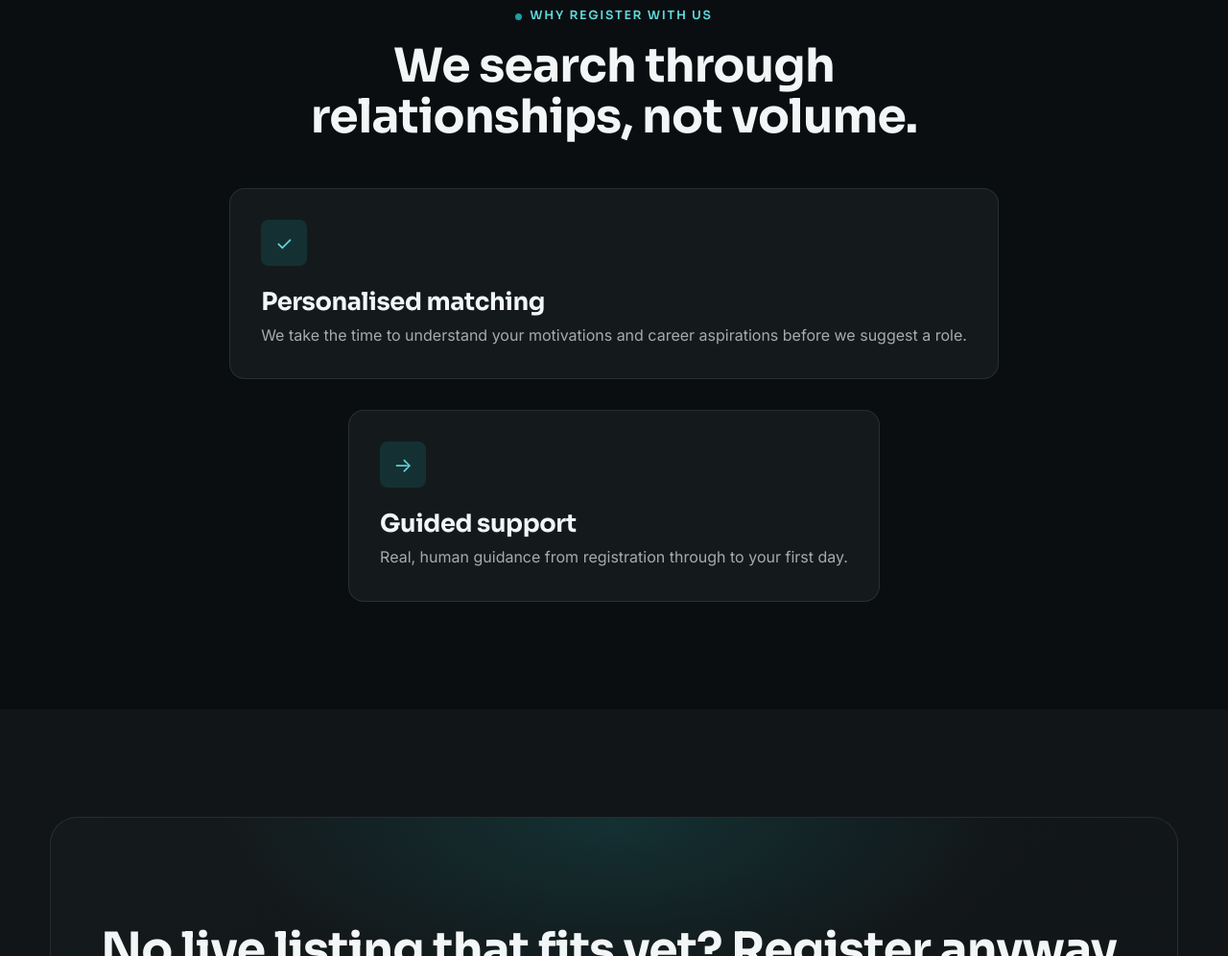
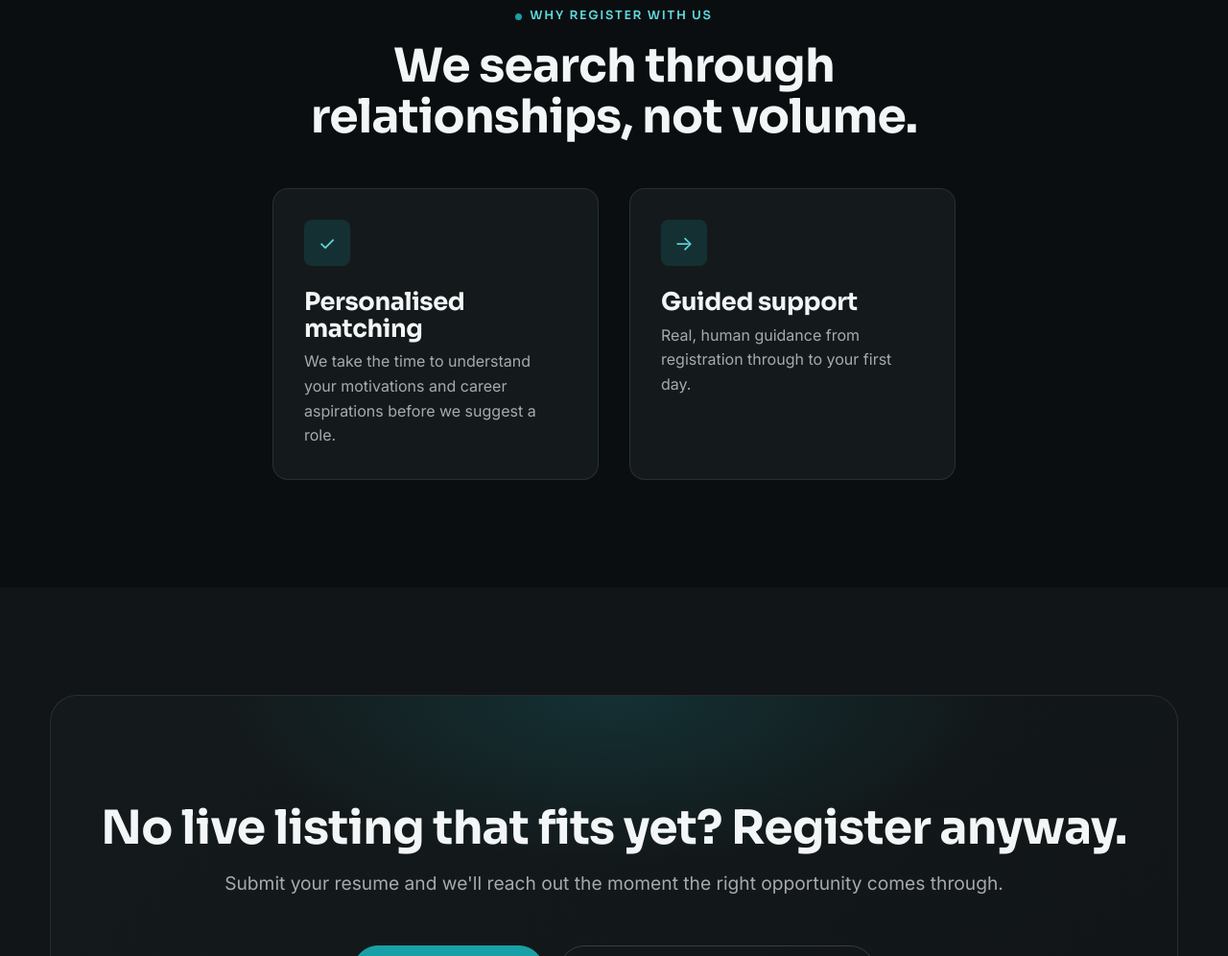
Before and after one commit to Danteked/BastionRecruitment, a website: page jobs.html in a window 1280 px wide. Shown: the part 2848-3844 px from the top of the page at 96% size. Drawn offline with Linux system fonts and the light colour scheme.

Commit message:
Fix job cards side by side centred layout

```diff
--- a/jobs.html
+++ b/jobs.html
@@ -122,12 +122,12 @@
         <h2>We search through relationships, not volume.</h2>
       </div>
       <div style="display:flex; justify-content:center; gap:var(--space-5); flex-wrap:wrap;">
-        <div class="card reveal">
+        <div class="card reveal" style="flex:0 1 340px;">
           <div class="card-icon" aria-hidden="true">✓</div>
           <h3>Personalised matching</h3>
           <p>We take the time to understand your motivations and career aspirations before we suggest a role.</p>
         </div>
-<div class="card reveal" style="--i:2">
+        <div class="card reveal" style="flex:0 1 340px; --i:2">
           <div class="card-icon" aria-hidden="true">→</div>
           <h3>Guided support</h3>
           <p>Real, human guidance from registration through to your first day.</p>
```
